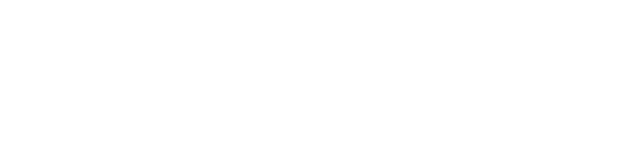
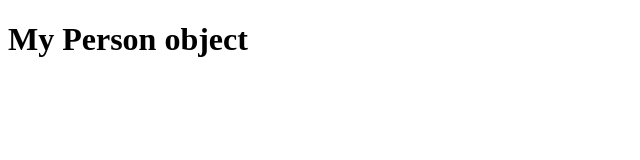
Before and after one commit to renayearnshaw/UnderstandingTypeScript, a website with bundled scripts: page index.html in a window 1280 px wide. Shown: the whole page, without its empty margins (0-640 px from the left). Built offline with nearby package versions, Linux system fonts and the light colour scheme.

Commit message:
A decorator that inserts a static HTML tag

```diff
--- a/index.html
+++ b/index.html
@@ -8,6 +8,6 @@
   <script src="dist/app.js" defer></script>
 </head>
 <body>
-
+  <div id="app"></div>
 </body>
 </html>
--- a/src/app.ts
+++ b/src/app.ts
@@ -1,14 +1,16 @@
 // A factory that returns a decorator function
-function Logger(logString: string) {
-  return function (constructor: Function) {
-    console.log(logString);
-    console.log(constructor);
+function WithTemplate(template: string, hookId: string) {
+  return function (_: Function) {
+    const hookElement = document.getElementById(hookId);
+    if (hookElement) {
+      hookElement.innerHTML = template;
+    }
   };
 }
 
 // Executing the function returns a decorator
 // that uses the string passed in
-@Logger('LOGGING PERSON CLASS')
+@WithTemplate('<h1>My Person object</h1>', 'app')
 class Person {
   name = 'Max';
 
```
